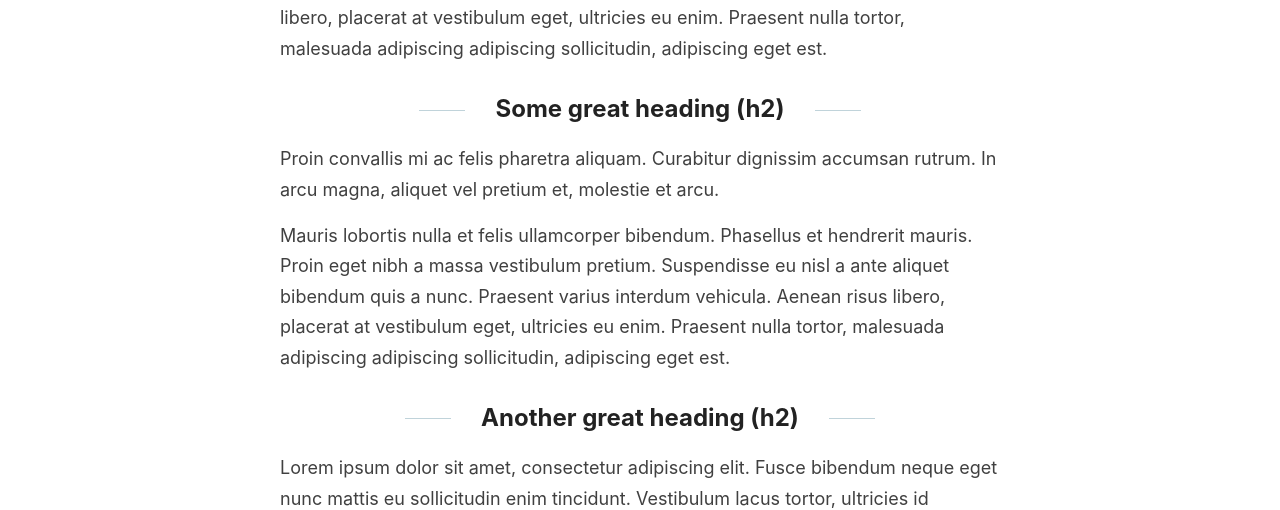
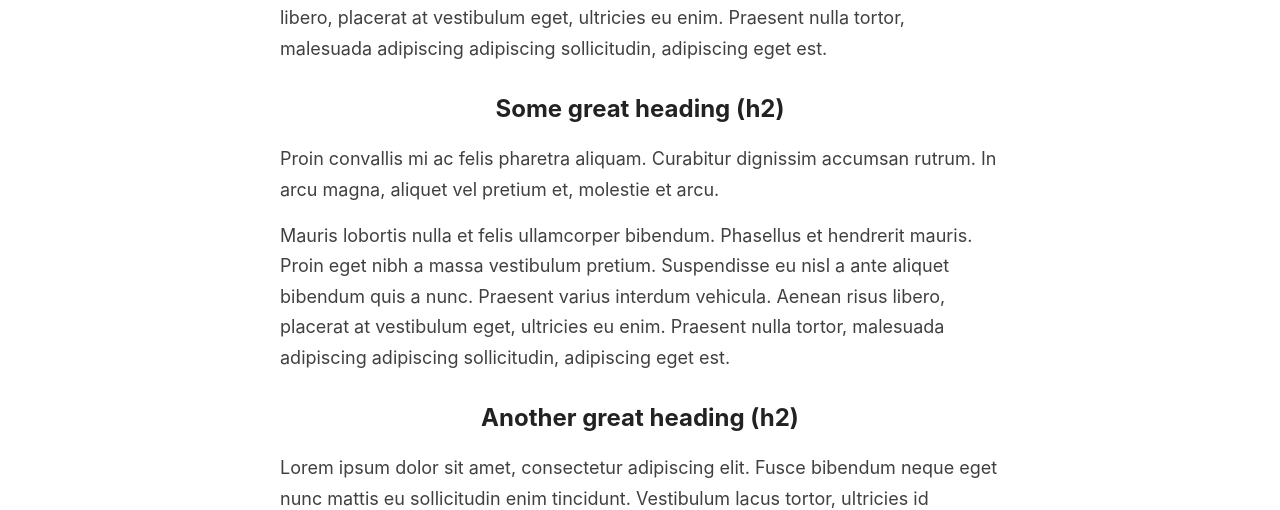
Before and after one commit to qwertymartin/qwertymartin.github.io, a Jekyll site: the page built from _posts/2019-7-27-this-post-demonstrates-post-content-styles.md, in a window 1280 px wide. Shown: the part 377-887 px from the top of the page. Built offline with Jekyll 4.4.1, drawn with Linux system fonts in a browser that asks for light colours; comment, search, counter and statistics services are not loaded.

Commit message:
Update style.scss

```diff
--- a/assets/style.scss
+++ b/assets/style.scss
@@ -61,18 +61,6 @@ h1 {
 
 h2 {
   font-size: 24px;
-}
-
-@media (min-width: 769px){
-	.post h2::before, .post h2::after {
-	    content: "";
-	    display: inline-block;
-	    vertical-align: middle;
-	    width: 46px;
-	    height: 1px;
-	    background: rgb(192, 211, 218);
-	    margin: 0px 30px;
-	}
 }
 
 h3 {
```
